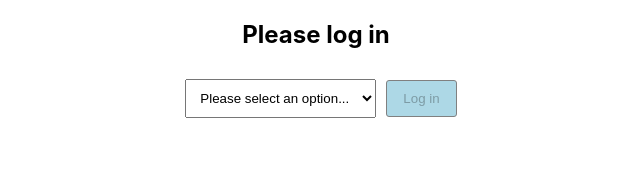
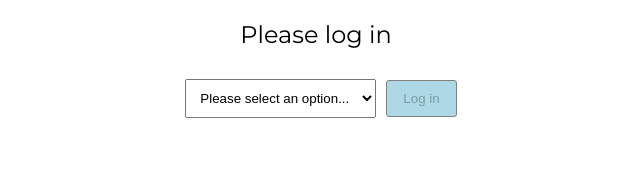
Before and after one commit to krzysztofwasilewski/would-you-rather, a React (Create React App) app: page /leaderboard in a window 1280 px wide. Shown: the top 178 px of the page, without its empty margins (324-964 px from the left). Built offline with nearby package versions, Linux system fonts and the light colour scheme.

Commit message:
fix: Improve fonts

```diff
--- a/public/index.html
+++ b/public/index.html
@@ -4,6 +4,10 @@
     <meta charset="utf-8" />
     <link rel="icon" href="%PUBLIC_URL%/favicon.ico" />
     <meta name="viewport" content="width=device-width, initial-scale=1" />
+    <link
+      href="https://fonts.googleapis.com/css2?family=Montserrat:wght@300;400&/display=swap"
+      rel="stylesheet"
+    />
     <meta name="theme-color" content="#000000" />
     <meta
       name="description"
--- a/src/index.css
+++ b/src/index.css
@@ -1,10 +1,9 @@
 body {
   margin: 0;
-  font-family: -apple-system, BlinkMacSystemFont, 'Segoe UI', 'Roboto', 'Oxygen',
-    'Ubuntu', 'Cantarell', 'Fira Sans', 'Droid Sans', 'Helvetica Neue',
-    sans-serif;
+  font-family: Montserrat, sans-serif;
   -webkit-font-smoothing: antialiased;
   -moz-osx-font-smoothing: grayscale;
+  font-weight: 300;
 }
 @viewport {
   width: 100vw; /*Sets the width of the actual viewport to the device width*/
@@ -25,6 +24,10 @@
 
 .nav {
   display: inline-block;
+}
+h2,
+h3 {
+  font-weight: 400;
 }
 
 .header > .nav {
@@ -60,7 +63,7 @@
   border-radius: 5px;
   overflow: hidden;
   margin: 10px;
-  border-color: blue;
+  border-color: #9991ff;
   padding: 10px;
   display: flex;
   flex-wrap: wrap;
```
